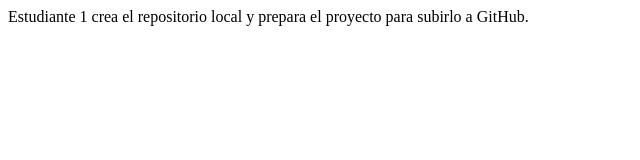
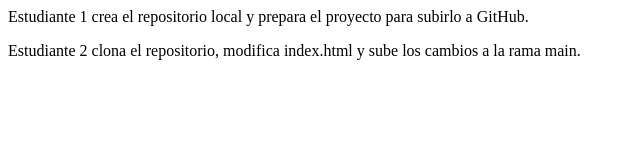
Before and after one commit to francocarrascogabriel-netizen/practica-git-parejas, a plain HTML site: page index.html in a window 1280 px wide. Shown: the whole page, without its empty margins (0-640 px from the left). Drawn offline with Linux system fonts and the light colour scheme.

Commit message:
Agrega segundo parrafo

```diff
--- a/index.html
+++ b/index.html
@@ -1 +1,2 @@
 <p>Estudiante 1 crea el repositorio local y prepara el proyecto para subirlo a GitHub.</p>
+<p>Estudiante 2 clona el repositorio, modifica index.html y sube los cambios a la rama main.</p>
```
